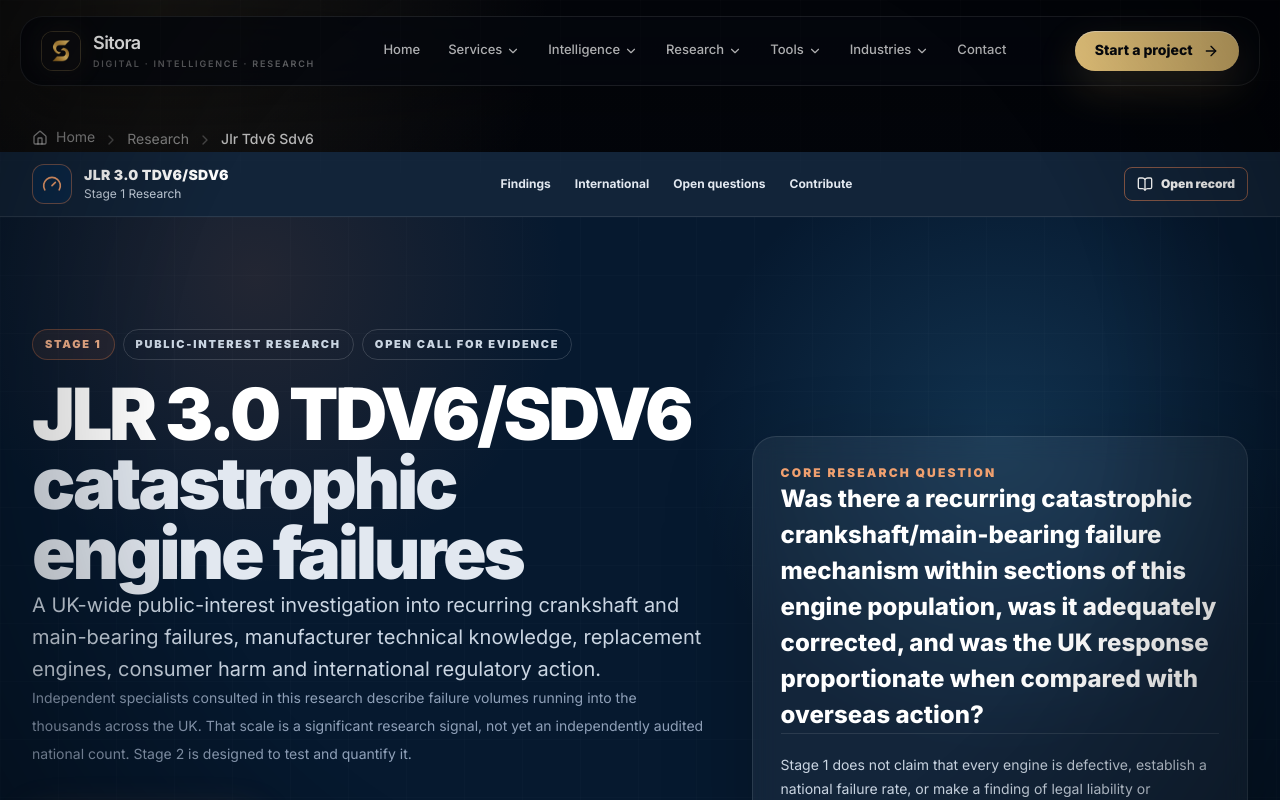
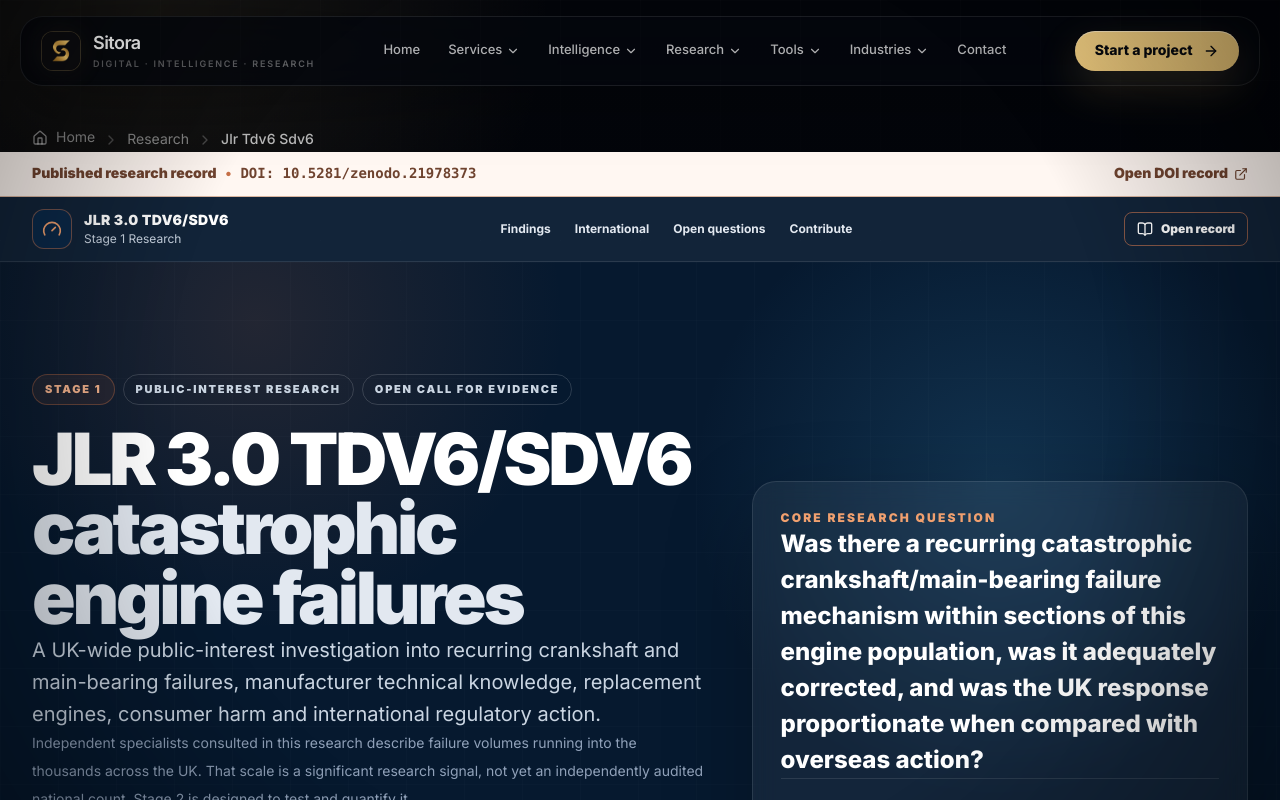
Before and after one commit to Nylon1/SitoraBrandingagency, a Next.js app: page /research/jlr-tdv6-sdv6 in a window 1280 px wide. Shown: the top 800 px of the page. Built offline with nearby package versions, Linux system fonts and the light colour scheme; a web font is replaced by a local one.

Commit message:
Add DOI banner to JLR research pages

```diff
--- /dev/null
+++ b/app/research/jlr-tdv6-sdv6/layout.tsx
@@ -0,0 +1,29 @@
+import type { ReactNode } from "react";
+import { ExternalLink } from "lucide-react";
+
+const DOI = "10.5281/zenodo.21978373";
+
+export default function JlrResearchLayout({ children }: { children: ReactNode }) {
+  return (
+    <>
+      <div className="border-b border-[#d9b59f] bg-[#fff7f2] text-[#6f432f]">
+        <div className="mx-auto flex max-w-[1500px] flex-col gap-2 px-5 py-3 text-sm sm:flex-row sm:items-center sm:justify-between lg:px-8">
+          <div>
+            <span className="font-black">Published research record</span>
+            <span className="mx-2 text-[#c56f47]">•</span>
+            <span className="font-mono font-bold">DOI: {DOI}</span>
+          </div>
+          <a
+            href={`https://doi.org/${DOI}`}
+            target="_blank"
+            rel="noreferrer"
+            className="inline-flex items-center gap-1.5 font-black text-[#9b4f2e] hover:text-[#71351f]"
+          >
+            Open DOI record <ExternalLink className="h-3.5 w-3.5" />
+          </a>
+        </div>
+      </div>
+      {children}
+    </>
+  );
+}
```
